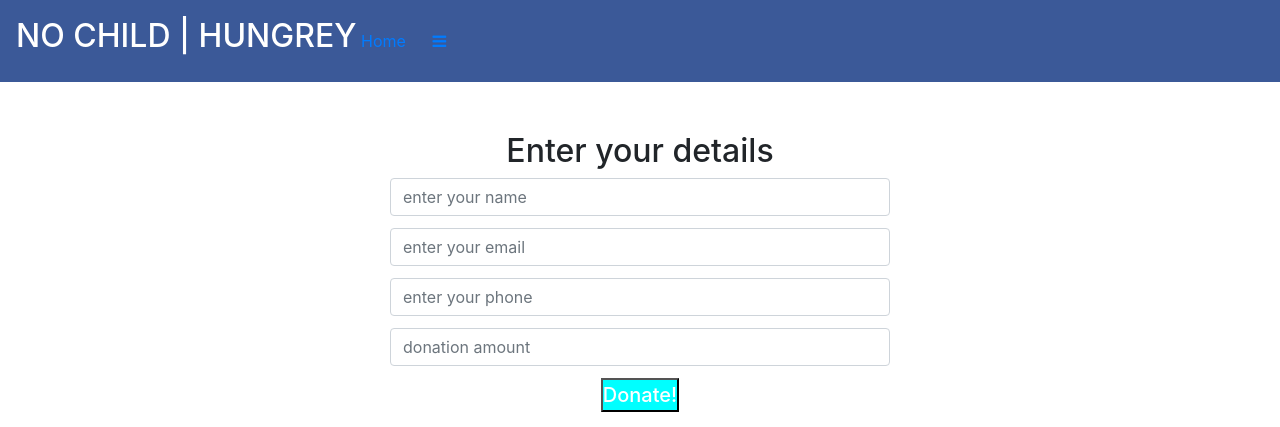
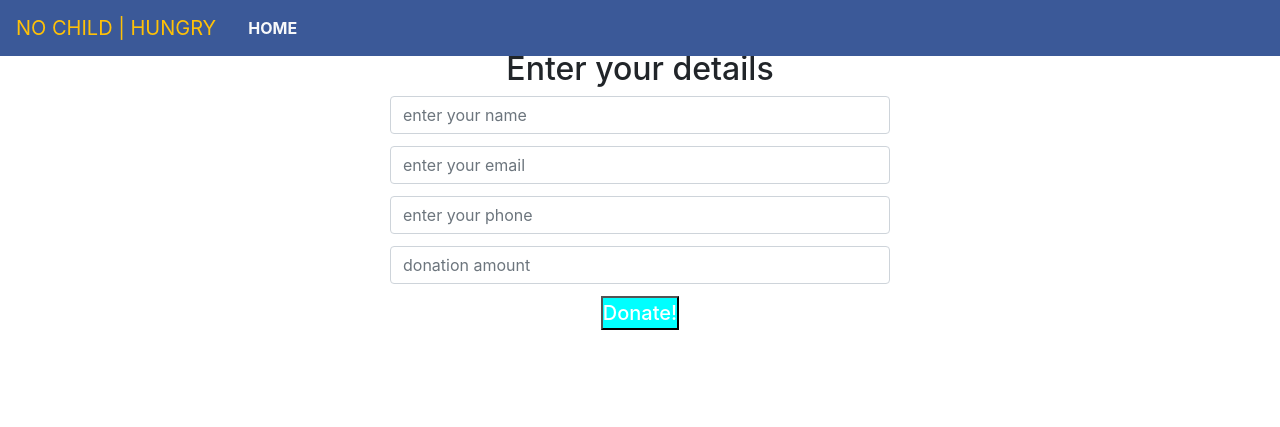
Before and after one commit to anjalinigade349/nochildhungrey, a PHP site: page /form.php in a window 1280 px wide. Shown: the top 427 px of the page. Run offline with PHP 8.4, Linux system fonts and the light colour scheme.

Commit message:
Update form.php

```diff
--- a/form.php
+++ b/form.php
@@ -21,21 +21,22 @@
 </head>
 <body>
 
-      <header>
+  <header>
 
-      <div class="navbar">
+     <nav class="navbar navbar-expand-md navbar-light  fixed-top">
+<a class="navbar-brand text-bold text-warning">NO CHILD | HUNGRY</a>
+<button type="button" class="navbar-toggler bg-light" data-toggle="collapse" data-target="#nav">
+<span class="navbar-toggler-icon"></span>
+</button>
+<div class="collapse navbar-collapse justify-content-between" id="nav">
+<ul class="navbar-nav">
+<li class="nav-item" >
+<a class="nav-link text-light font-weight-bold px-3" href="index.php">HOME</a>
+</li>
 
-<div  class="topnav" id="myTopnav">
-<a href="#" class="toph1">NO CHILD | HUNGREY</a>
-  <a href="index.php" class="active">Home</a>
-
-
-  <a href="javascript:void(0);" class="icon" onclick="myFunction()">
-    <i class="fa fa-bars"></i>
-  </a>
+</ul>
 </div>
-</div>
-        </header>
+</nav>
 	<div class="table">
 		<center>
 		<h2>Enter your details</h2>
```
